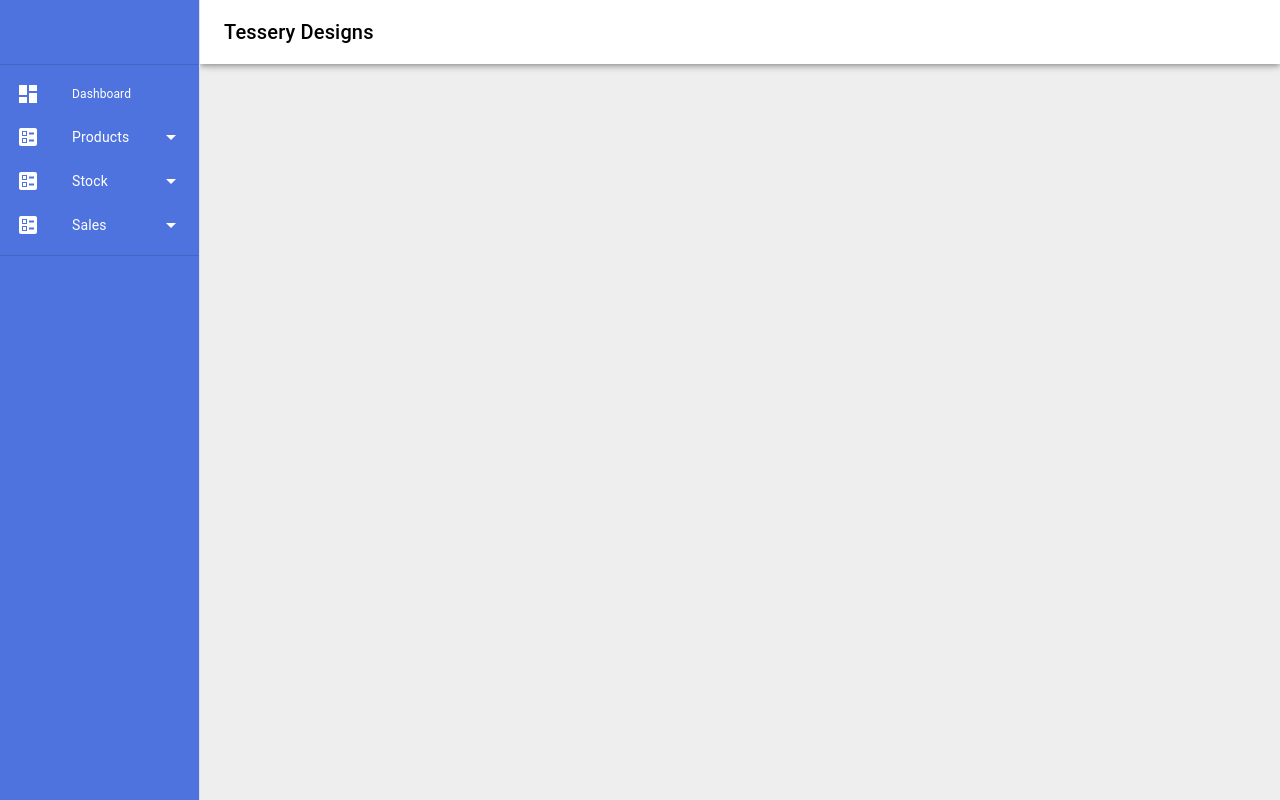
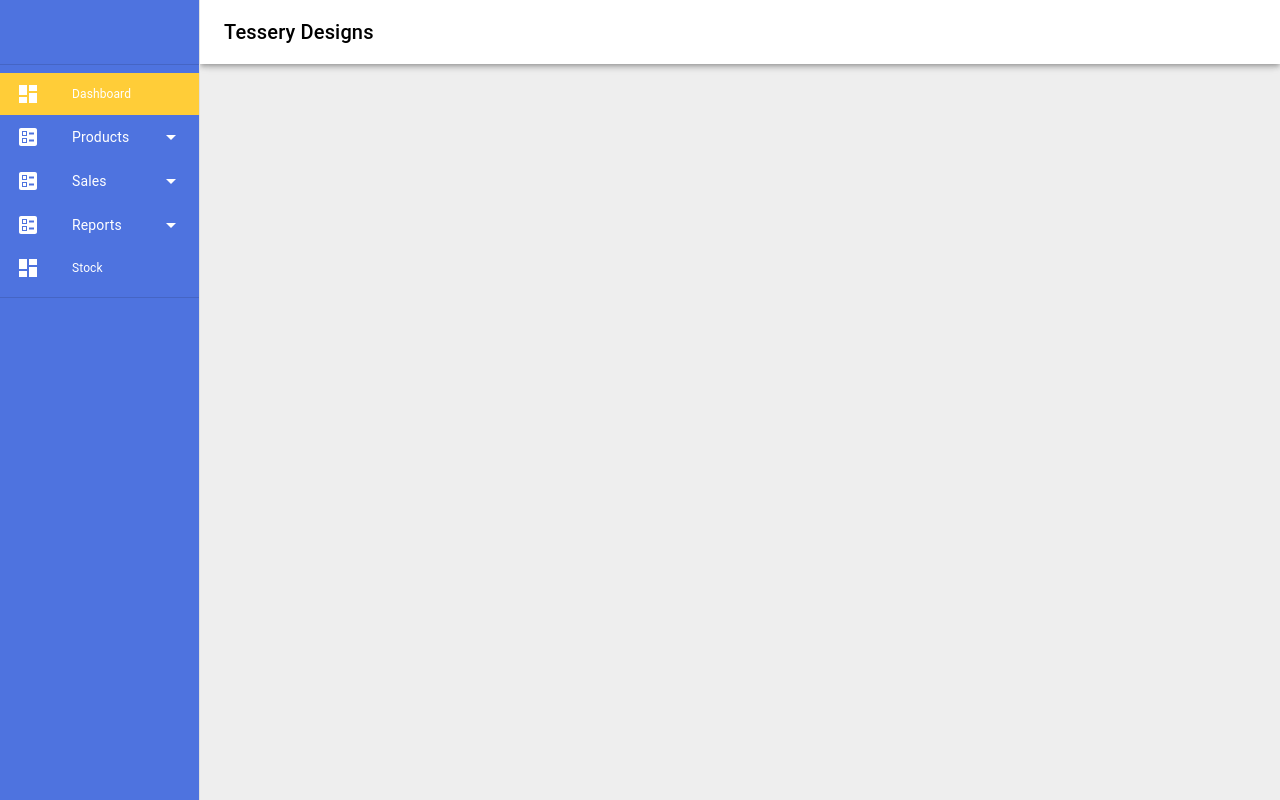
Before and after one commit to jeffKibra/POS, a React (Create React App) app: page / in a window 1280 px wide. Built offline with nearby package versions, Linux system fonts and the light colour scheme.

Commit message:
changed drawer items to include reports and sales

```diff
--- a/src/Components/Layout/ResponsiveDrawer.jsx
+++ b/src/Components/Layout/ResponsiveDrawer.jsx
@@ -83,22 +83,16 @@ function ResponsiveDrawer(props) {
           title: "Products List",
         },
         {
-          route: routes.CREATE_PRODUCT,
-          title: "Create Product",
-        },
-      ],
-    },
-    {
-      summary: "Stock",
-      Icon: <Ballot />,
-      links: [
-        {
-          route: routes.PRODUCTS_LIST,
-          title: "Products List",
+          route: routes.NEW_PRODUCT,
+          title: "New Product",
         },
         {
-          route: routes.CREATE_PRODUCT,
-          title: "Create Product",
+          route: routes.PRODUCTS_CATEGORIES,
+          title: "Products Categories",
+        },
+        {
+          route: routes.NEW_CATEGORY,
+          title: "New Category",
         },
       ],
     },
@@ -107,12 +101,26 @@ function ResponsiveDrawer(props) {
       Icon: <Ballot />,
       links: [
         {
-          route: routes.PRODUCTS_LIST,
-          title: "Products List",
+          route: routes.NEW_SALE,
+          title: "New Sale",
         },
         {
-          route: routes.CREATE_PRODUCT,
-          title: "Create Product",
+          route: routes.SALES_HISTORY,
+          title: "Sales History",
+        },
+      ],
+    },
+    {
+      summary: "Reports",
+      Icon: <Ballot />,
+      links: [
+        {
+          route: routes.DAILY_REPORT,
+          title: "Daily Report",
+        },
+        {
+          route: routes.MONTHLY_REPORT,
+          title: "monthly report",
         },
       ],
     },
@@ -126,8 +134,8 @@ function ResponsiveDrawer(props) {
         <ListItem
           button
           component={Link}
-          to={routes.CREATE_PRODUCT}
-          selected={location.pathname === routes.CREATE_PRODUCT}
+          to={routes.DASHBOARD}
+          selected={location.pathname === routes.DASHBOARD}
           classes={{
             root: classes.selected,
           }}
@@ -147,6 +155,21 @@ function ResponsiveDrawer(props) {
             />
           );
         })}
+
+        <ListItem
+          button
+          component={Link}
+          to={routes.STOCK}
+          selected={location.pathname === routes.STOCK}
+          classes={{
+            root: classes.selected,
+          }}
+        >
+          <ListItemIcon className={classes.white}>
+            <Dashboard />
+          </ListItemIcon>
+          <ListItemText primary="Stock" />
+        </ListItem>
       </List>
       <Divider />
     </div>
--- a/src/Router/index.js
+++ b/src/Router/index.js
@@ -9,7 +9,7 @@ import ProductsListPage from "../Pages/Products/ProductsListPage";
 export default function AppRouter(props) {
   return (
     <Switch>
-      <Route exact path={routes.CREATE_PRODUCT} component={CreateProductPage} />
+      <Route exact path={routes.NEW_PRODUCT} component={CreateProductPage} />
       <Route exact path={routes.PRODUCTS_LIST} component={ProductsListPage} />
     </Switch>
   );
--- a/src/constants/routes.js
+++ b/src/constants/routes.js
@@ -1,10 +1,19 @@
+export const DASHBOARD = "/";
 //products routes
-export const CREATE_PRODUCT = "/products/create";
+export const NEW_PRODUCT = "/products/new";
 export const PRODUCTS_LIST = "/products";
 
 //categories routes
-export const CREATE_CATEGORY = "/categories/create";
+export const NEW_CATEGORY = "/productCategories/new";
+export const PRODUCTS_CATEGORIES = "/productCategories";
 
 //stock routes
+export const STOCK = "/stock";
 
 //sales routes
+export const NEW_SALE = "/sales/new";
+export const SALES_HISTORY = "/sales/history";
+
+//sales reports
+export const DAILY_REPORT = "/reports/daily/:date";
+export const MONTHLY_REPORT = "/reports/monthly/:month";
```
